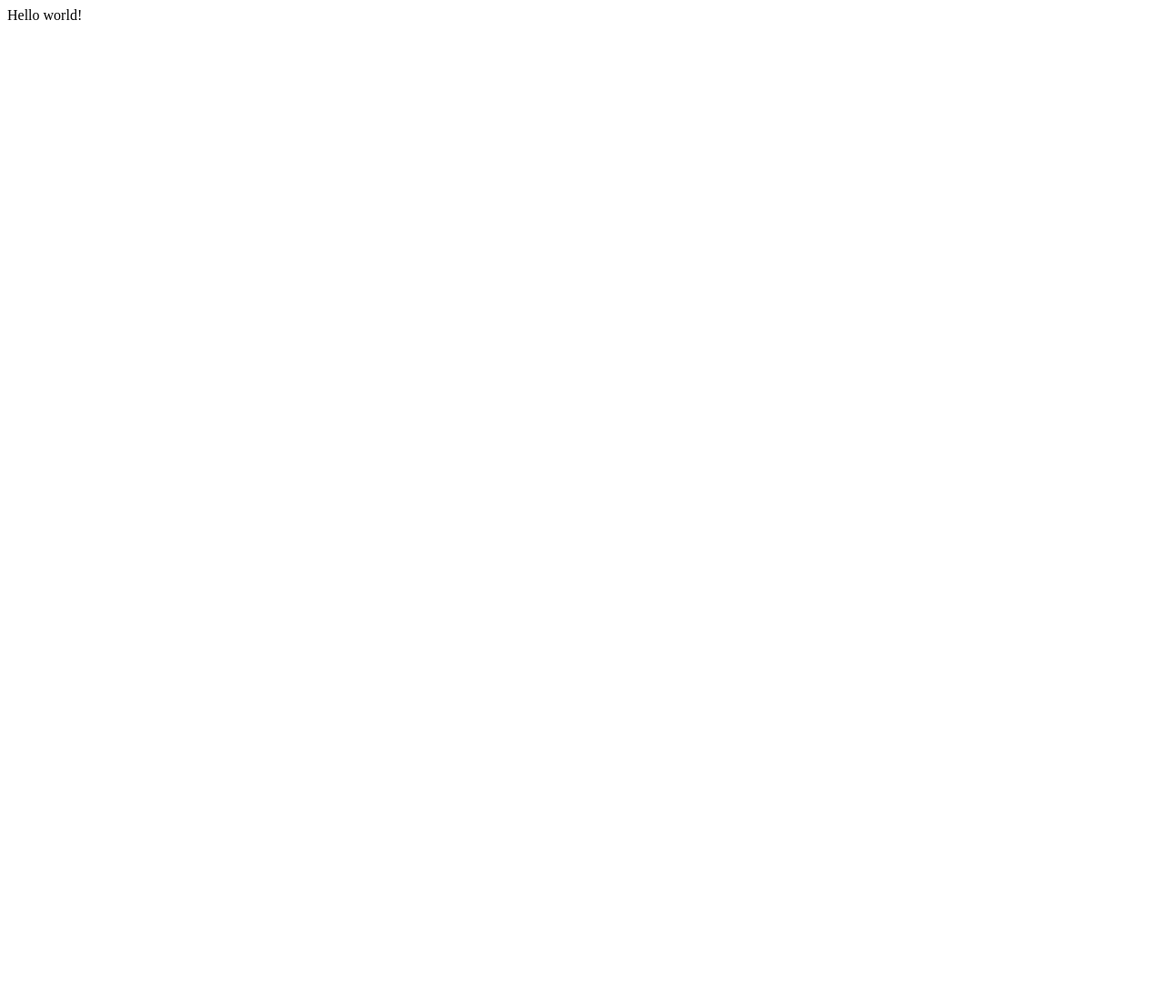
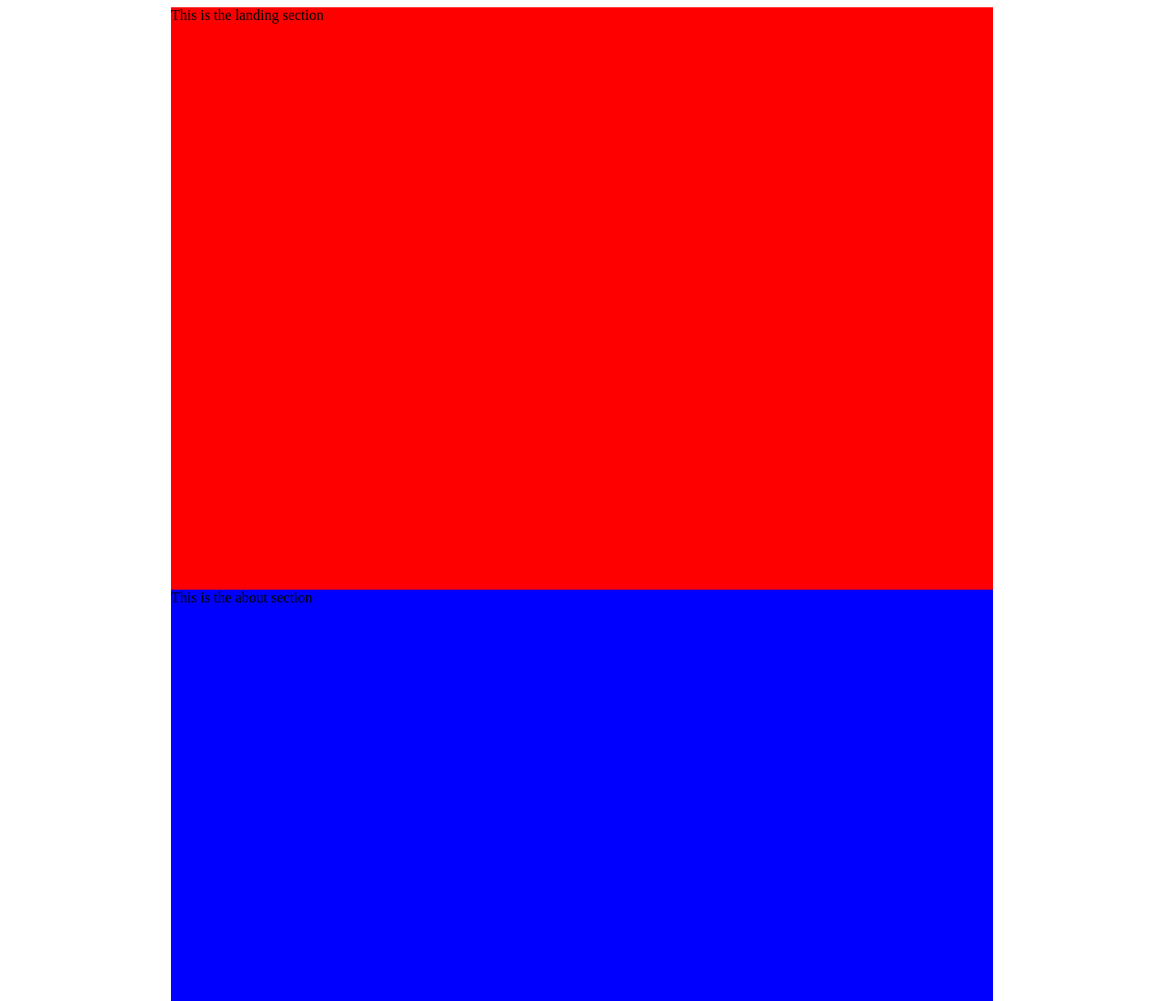
Before and after one commit to BrChung/swe-portfolio, a Gatsby site: page / in a window 1280 px wide. Shown: the top 1100 px of the page at 91% size. Before the commit the page ends 800 px from the top, so only its background shows below. Built offline with nearby package versions, Linux system fonts and the light colour scheme; Gatsby itself is replaced by a stand-in of ours.

Commit message:
🚀 Initial Commit

```diff
--- a/src/pages/index.tsx
+++ b/src/pages/index.tsx
@@ -1,5 +1,21 @@
 import React from "react"
+import "../styles/index.scss"
 
 export default function Home() {
-  return <div>Hello world!</div>
+  return (
+    <main className="main-container">
+      <section id="landing">
+        <span>This is the landing section</span>
+      </section>
+      <section id="about">
+        <span>This is the about section</span>
+      </section>
+      <section id="work">
+        <span>This is the work section</span>
+      </section>
+      <section id="contact">
+        <span>This is the contact section</span>
+      </section>
+    </main>
+  )
 }
--- a/src/styles/global.scss
+++ b/src/styles/global.scss
@@ -1,6 +1,18 @@
+// Not the recommended way to fetch a font
+@import url("https://fonts.googleapis.com/css2?family=Nunito+Sans&display=swap");
+
 :root {
   --light: #f5f5f5;
   --dark: #32373b;
   --primary: #040f8b;
   --accent: #fee348;
 }
+
+body {
+  background-color: var(--light);
+  color: var(--dark);
+  margin: 0;
+  font-family: "Nunito Sans", Arial, Helvetica, sans-serif;
+  -webkit-font-smoothing: antialiased;
+  -moz-osx-font-smoothing: grayscale;
+}
--- /dev/null
+++ b/src/styles/index.scss
@@ -0,0 +1,33 @@
+#landing {
+  position: relative;
+  width: 100%;
+  height: 80vh;
+  background-color: red;
+}
+
+#about {
+  position: relative;
+  width: 100%;
+  height: 80vh;
+  background-color: blue;
+}
+
+#work {
+  position: relative;
+  width: 100%;
+  height: 80vh;
+  background-color: green;
+}
+
+#contact {
+  position: relative;
+  width: 100%;
+  height: 80vh;
+  background-color: grey;
+}
+
+.main-container {
+  max-width: 1100px;
+  padding: 0 180px;
+  margin: 0 auto;
+}
```
